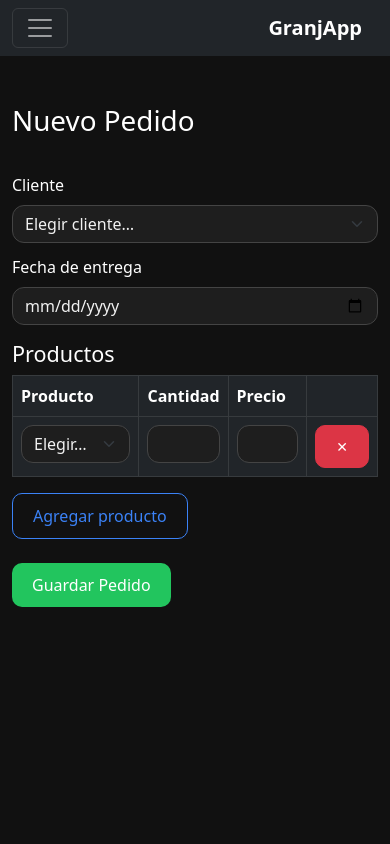
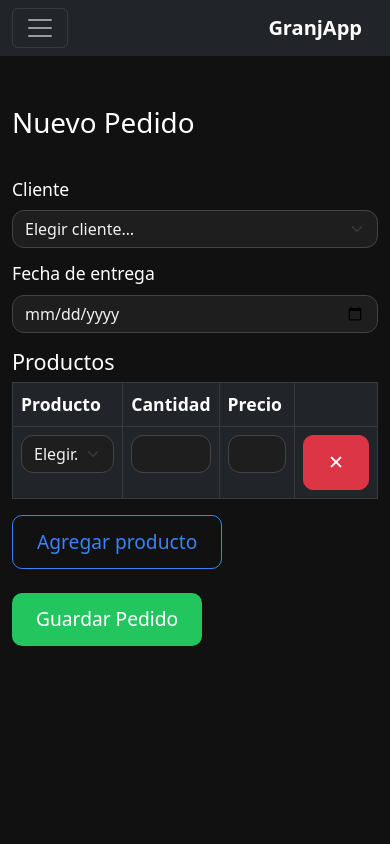
Before and after one commit to mgorno/GranjApp, a Flask app: page /pedidos/nuevo in a window 390 px wide. Run offline with Flask 3, Linux system fonts and the light colour scheme; data that the repository does not hold is empty; some libraries are stand-ins or nearby versions.

Commit message:
adapto estilo para celulares

```diff
--- a/static/css/custom.css
+++ b/static/css/custom.css
@@ -175,3 +175,40 @@ h4 {
   border: 1px solid #444;
   padding: 10px;
 }
+
+@media (max-width: 576px) {
+  body {
+    font-size: 1.1rem;
+    /* Fuente un poco más grande */
+  }
+
+  .form-control-sm {
+    font-size: 1.2rem !important;
+    /* Input más grande */
+    padding: 10px 12px !important;
+  }
+
+  label {
+    font-size: 1.1rem;
+  }
+
+  button.btn,
+  button.btn-sm {
+    font-size: 1.2rem;
+    padding: 12px 24px;
+  }
+
+  .clientes-lista .cliente-item {
+    font-size: 1.2rem;
+    padding: 12px 15px;
+  }
+
+  .accordion-body {
+    font-size: 1.1rem;
+    padding: 15px;
+  }
+
+  .d-flex.align-items-center.gap-3.flex-wrap {
+    gap: 1rem !important;
+  }
+}
```
